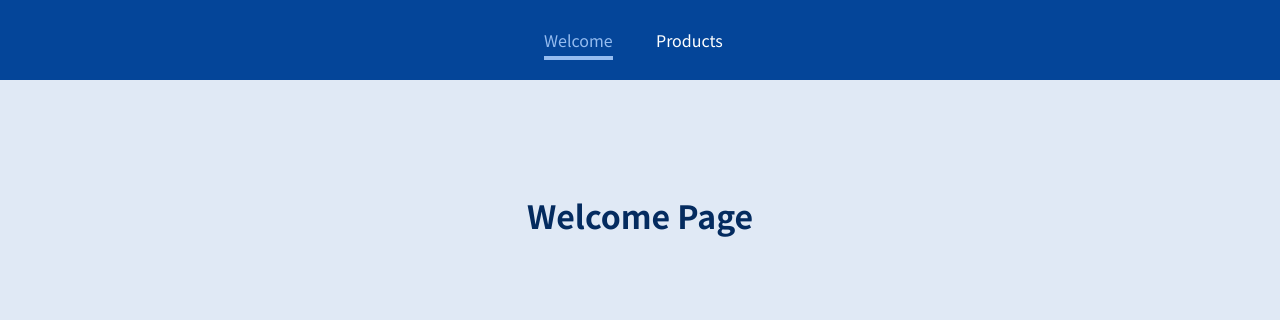
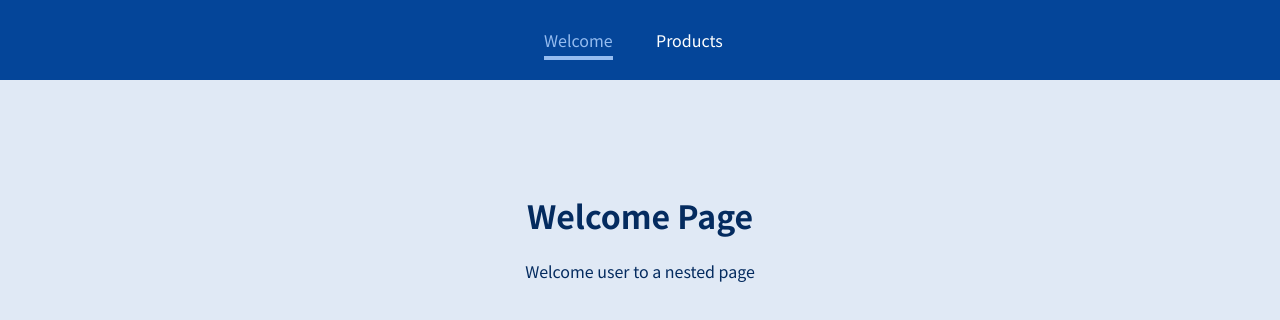
Before and after one commit to mdiserio23/react-router, a JavaScript app: page /welcome/new-user in a window 1280 px wide. Shown: the top 320 px of the page. Built offline with nearby package versions, Linux system fonts and the light colour scheme.

Commit message:
redirect and nester route

```diff
--- a/src/App.js
+++ b/src/App.js
@@ -1,4 +1,5 @@
 import { Route, Switch } from "react-router";
+import { Redirect } from "react-router-dom";
 import MainHeader from "./components/MainHeader";
 import Products from "./pages/Products";
 import ProductsDetail from "./pages/ProductsDetail";
@@ -9,6 +10,9 @@
       <MainHeader />
       <main>
         <Switch>
+          <Route path="/" exact>
+            <Redirect to="/welcome" />
+          </Route>
           <Route path="/welcome">
             <Welcome></Welcome>
           </Route>
--- a/src/pages/Welcome.js
+++ b/src/pages/Welcome.js
@@ -1,4 +1,13 @@
+import { Route } from "react-router-dom";
+
 const Welcome = () => {
-    return <h1>Welcome Page</h1>
+  return (
+    <>
+      <h1>Welcome Page</h1>
+      <Route path='/welcome/new-user'>
+          <p>Welcome user to a nested page</p>
+      </Route>
+    </>
+  );
 };
 export default Welcome;
```
Also changed, not shown: 1 other file (tests, documents, lock files or other folders).
